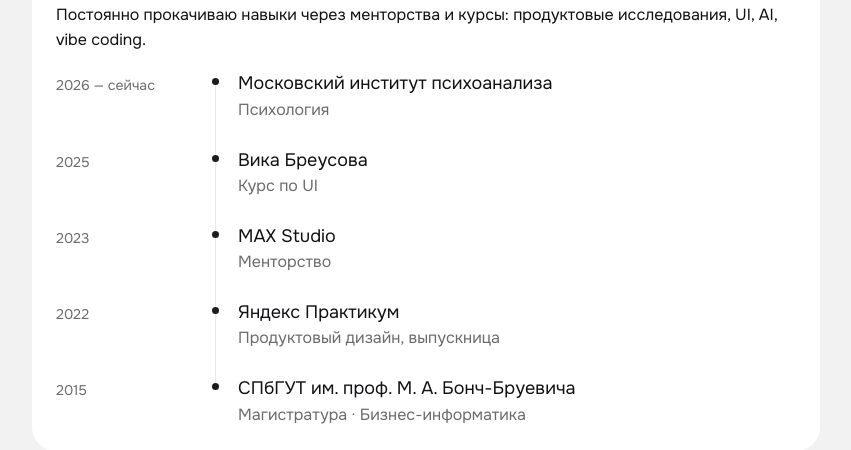
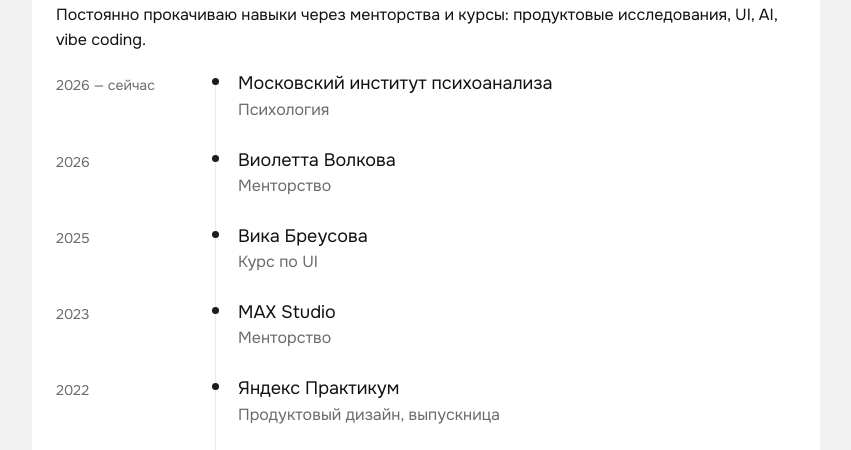
Before and after one commit to nadya-poryadina/portfolio, a plain HTML site: page index.html in a window 1280 px wide. Shown: the part 4139-4589 px from the top of the page, without its empty margins (380-1231 px from the left). Drawn offline with Linux system fonts and the light colour scheme.

Commit message:
Образование: менторство Виолетты Волковой (2026)

```diff
--- a/index.html
+++ b/index.html
@@ -297,6 +297,14 @@
           </div>
         </div>
         <div class="t-item">
+          <div class="t-date">2026</div>
+          <div class="t-body">
+            <span class="t-dot"></span>
+            <div class="t-org">Виолетта Волкова</div>
+            <div class="t-role">Менторство</div>
+          </div>
+        </div>
+        <div class="t-item">
           <div class="t-date">2025</div>
           <div class="t-body">
             <span class="t-dot"></span>
```
